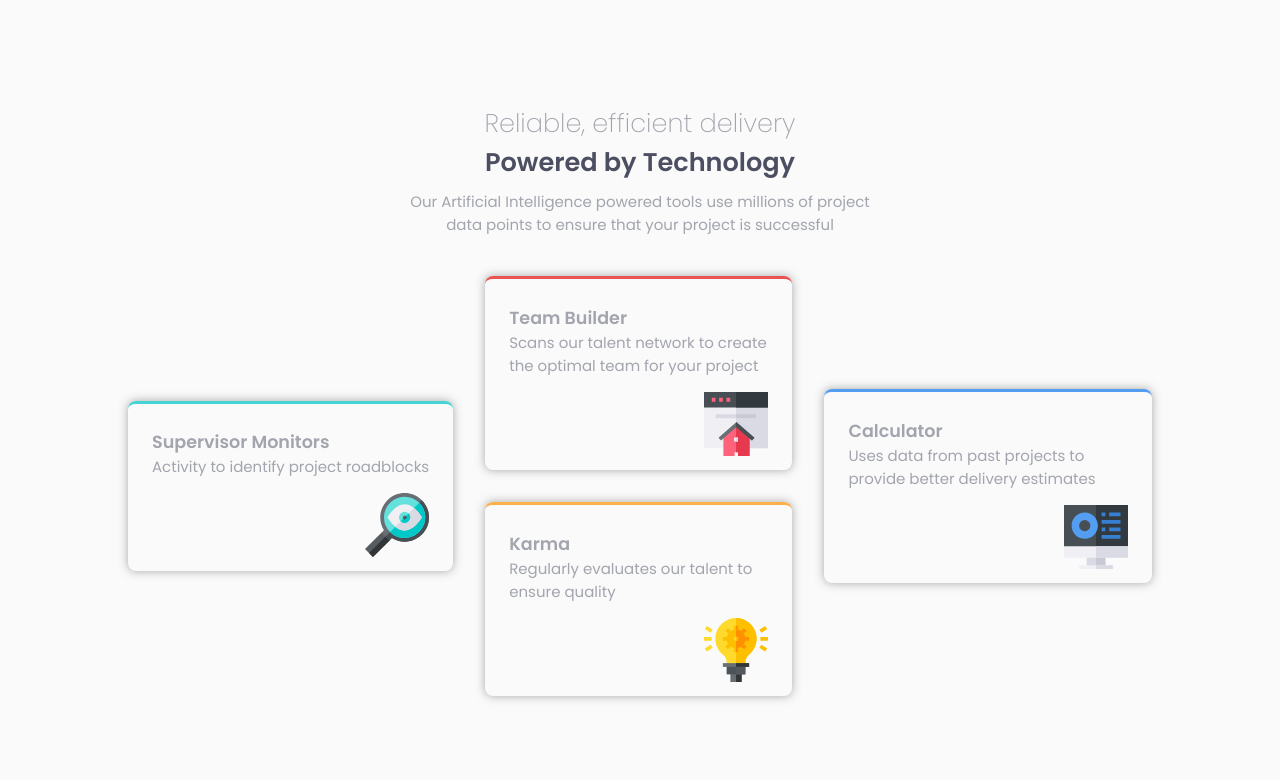
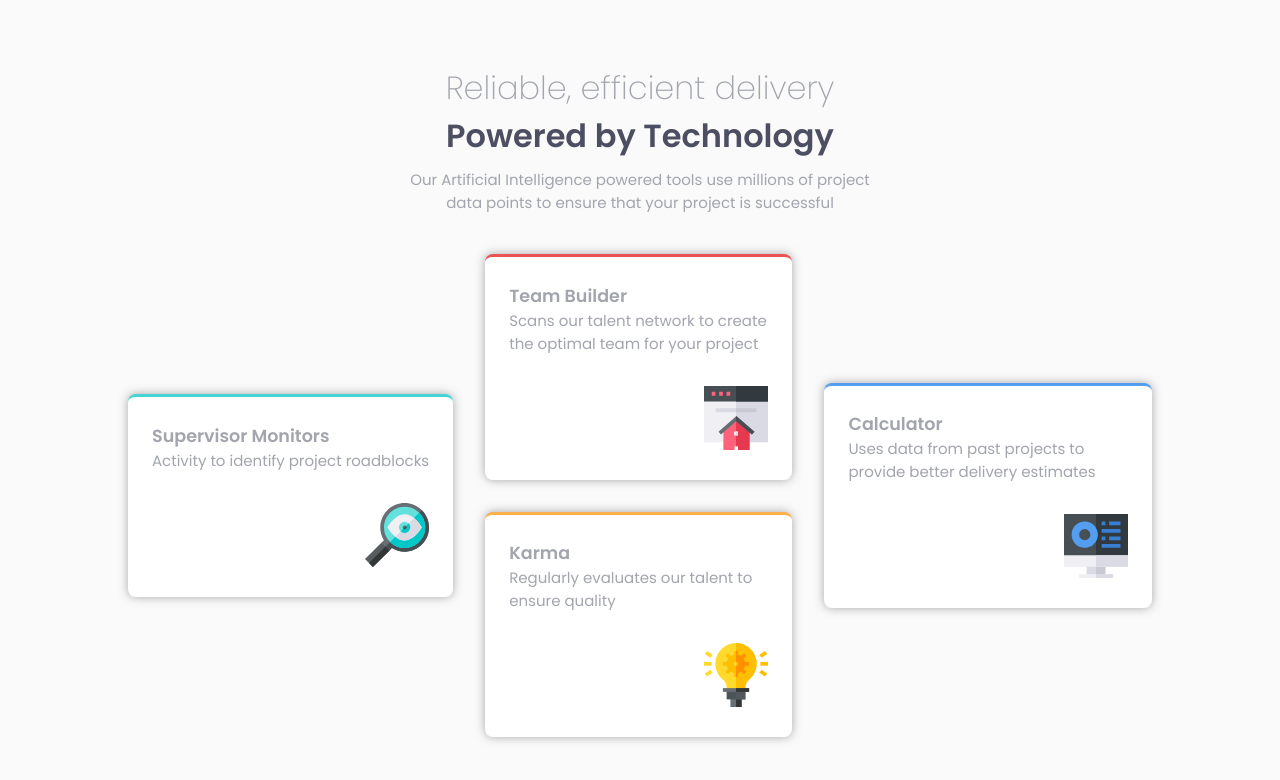
Before and after one commit to jmnyarega/four-card-feature-section, a plain HTML site: page index.html in a window 1280 px wide. Drawn offline with Linux system fonts and the light colour scheme.

Commit message:
power of grid layout

```diff
--- a/css/index.css
+++ b/css/index.css
@@ -18,8 +18,8 @@ body {
   margin: 5% auto;
 
   min-height: 100vh;
-  display: grid;
-  place-content: center;
+  display: flex;
+  justify-content: center;
 }
 
 /* Typography */
@@ -43,7 +43,7 @@ body {
 .top-section h4,
 .top-section h3 {
   margin: 0;
-  font-size: 1.6rem;
+  font-size: 2rem;
 }
 
 .top-section p {
@@ -55,6 +55,7 @@ body {
 .card {
   padding: 0.5rem 1.5rem;
   box-shadow: 0 0 10px rgb(84 84 84 / 50%);
+  background-color: white;
   border-radius: 0.5rem;
   display: grid;
 }
@@ -74,6 +75,7 @@ body {
 
 .img {
   place-self: end;
+  padding: 1rem 0;
 }
 
 .card--supervisor {
@@ -93,10 +95,6 @@ body {
 }
 
 @media (min-width: 500px) {
-  body {
-    max-height: 100vh;
-    margin: 0 auto;
-  }
   .container {
     display: grid;
     column-gap: 2rem;
--- a/index.html
+++ b/index.html
@@ -18,6 +18,7 @@
     <link rel="stylesheet" href="css/index.css" />
   </head>
   <body>
+    <main>
       <div class="top-section">
         <h4>Reliable, efficient delivery</h4>
         <h3>Powered by Technology</h3>
@@ -52,11 +53,14 @@
         </div>
         <div class="card card--calculator">
           <h3>Calculator</h3>
-        <p>Uses data from past projects to provide better delivery estimates</p>
+          <p>
+            Uses data from past projects to provide better delivery estimates
+          </p>
           <div class="img">
             <img src="images/icon-calculator.svg" alt="calculator" />
           </div>
         </div>
       </div>
+    </main>
   </body>
 </html>
```
Lines whose indentation alone changed are shown as unchanged.
